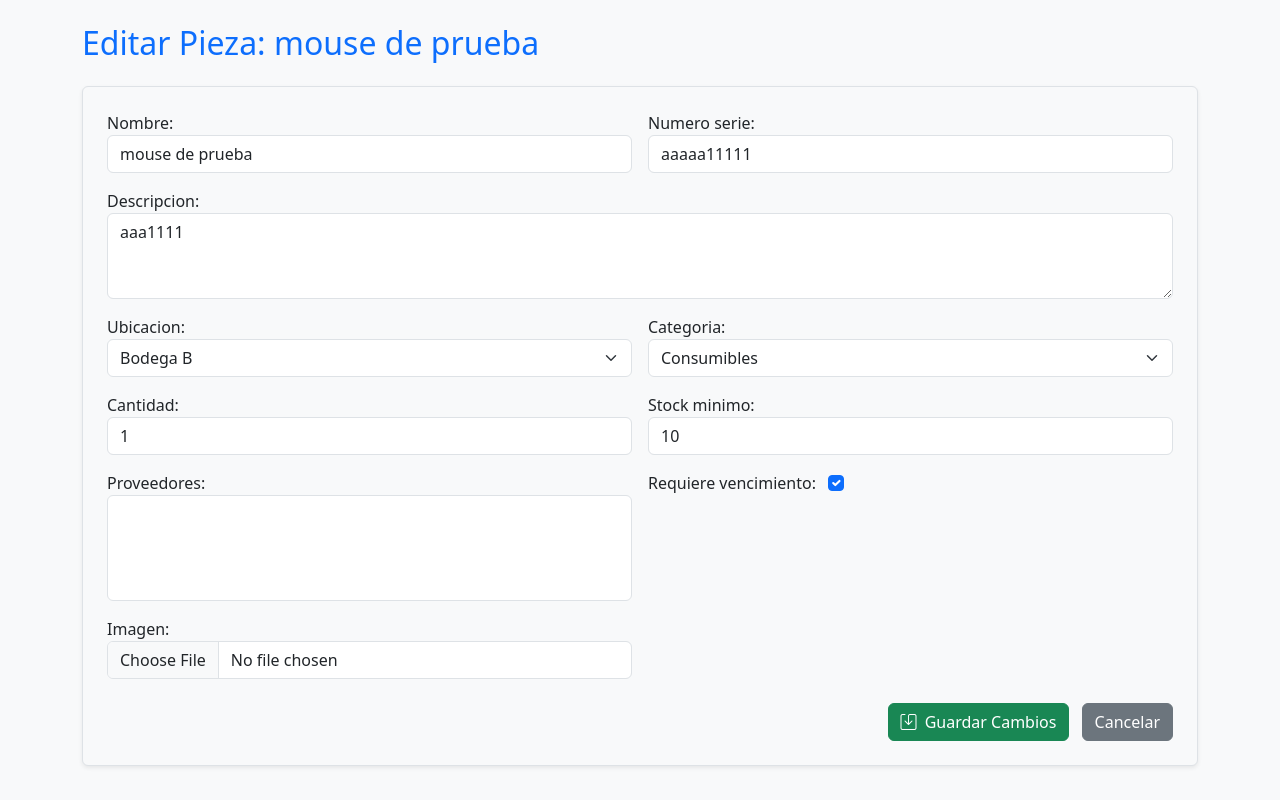
After one commit to Joaqquinn/maestranzas_unidas, a Django app: page /pieza/8/editar/ in a window 1280 px wide. The commit adds this page. Run offline with Django 5.2, Linux system fonts and the light colour scheme; data comes from the database, SQL or seed files in the repository; both versions use the stored data as it was after the commit; data that the repository does not hold is empty; some libraries are stand-ins or nearby versions.

Commit message:
feat: Add expiration date field to Pieza model and update forms, views, and templates for handling consumable items

```diff
--- a/config/urls.py
+++ b/config/urls.py
@@ -17,6 +17,8 @@ Including another URLconf
 from django.contrib import admin
 from django.urls import path, include
 from django.shortcuts import redirect
+from django.conf import settings
+from django.conf.urls.static import static
 
 
 def redirect_to_login(request):
@@ -26,6 +28,7 @@ urlpatterns = [
     path('admin/', admin.site.urls),
     path('', include('inventario.urls')),
     path('auth/', include('authentication.urls')),
+]
 
-
-]
+if settings.DEBUG:
+    urlpatterns += static(settings.MEDIA_URL, document_root=settings.MEDIA_ROOT)
--- a/inventario/forms.py
+++ b/inventario/forms.py
@@ -14,11 +14,40 @@ class PiezaForm(forms.ModelForm):
         fields = [
             'nombre', 'descripcion', 'numero_serie', 'ubicacion',
             'categoria', 'proveedores', 'cantidad', 'stock_minimo',
-            'requiere_vencimiento'
+            'requiere_vencimiento', 'fecha_vencimiento', 'imagen'
         ]
         widgets = {
             'descripcion': forms.Textarea(attrs={'rows': 3}),
+            'fecha_vencimiento': forms.DateInput(attrs={'type': 'date'}),
         }
+
+    def __init__(self, *args, **kwargs):
+        super().__init__(*args, **kwargs)
+
+    # Solo ocultar si ya existe el campo
+        if 'fecha_vencimiento' in self.fields:
+            if 'categoria' in self.data:
+                cat_id = self.data.get('categoria')
+                try:
+                    from .models import Categoria
+                    cat = Categoria.objects.get(id=cat_id)
+                    if cat.nombre.lower() != 'consumible':
+                        self.fields['fecha_vencimiento'].widget = forms.HiddenInput()
+                except Categoria.DoesNotExist:
+                    pass
+            elif self.instance.pk:
+                if self.instance.categoria and self.instance.categoria.nombre.lower() != 'consumible':
+                    self.fields['fecha_vencimiento'].widget = forms.HiddenInput()
+
+    def clean(self):
+        cleaned_data = super().clean()
+        categoria = cleaned_data.get('categoria')
+        fecha_vencimiento = cleaned_data.get('fecha_vencimiento')
+
+        if categoria and categoria.nombre.lower() == 'consumible' and not fecha_vencimiento:
+            self.add_error('fecha_vencimiento', 'Este campo es obligatorio para piezas consumibles.')
+
+
 
 
 class LoteForm(forms.ModelForm):
--- a/inventario/models.py
+++ b/inventario/models.py
@@ -21,10 +21,15 @@ class Pieza(models.Model):
     cantidad = models.PositiveIntegerField(default=0)
     stock_minimo = models.PositiveIntegerField(default=1)
     requiere_vencimiento = models.BooleanField(default=False)
+    fecha_vencimiento = models.DateField(null=True, blank=True)  # <- aquí
+
     imagen = models.ImageField(upload_to='imagenes_piezas/', null=True, blank=True)
 
     def __str__(self):
         return f"{self.nombre} ({self.numero_serie})"
+
+    def es_consumible(self):
+        return self.categoria.nombre.lower() == "Consumible"
 
 
 TIPO_MOVIMIENTO_CHOICES = [
--- /dev/null
+++ b/inventario/templates/inventario/editar_pieza.html
@@ -0,0 +1,70 @@
+{% extends 'authentication/base.html' %}
+{% load static %}
+{% load widget_tweaks %}
+
+{% block title %}Editar Pieza{% endblock %}
+
+{% block content %}
+<div class="container mt-4">
+    <h2 class="mb-4 text-primary">Editar Pieza: {{ pieza.nombre }}</h2>
+
+    <form method="post" enctype="multipart/form-data" class="border p-4 shadow-sm bg-light rounded">
+        {% csrf_token %}
+        <div class="row g-3">
+            <div class="col-md-6">
+                {{ form.nombre.label_tag }} {{ form.nombre|add_class:"form-control" }}
+            </div>
+            <div class="col-md-6">
+                {{ form.numero_serie.label_tag }} {{ form.numero_serie|add_class:"form-control" }}
+            </div>
+            <div class="col-12">
+                {{ form.descripcion.label_tag }} {{ form.descripcion|add_class:"form-control" }}
+            </div>
+            <div class="col-md-6">
+                {{ form.ubicacion.label_tag }} {{ form.ubicacion|add_class:"form-select" }}
+            </div>
+            <div class="col-md-6">
+                {{ form.categoria.label_tag }} {{ form.categoria|add_class:"form-select" }}
+            </div>
+            <div class="col-md-6">
+                {{ form.cantidad.label_tag }} {{ form.cantidad|add_class:"form-control" }}
+            </div>
+            <div class="col-md-6">
+                {{ form.stock_minimo.label_tag }} {{ form.stock_minimo|add_class:"form-control" }}
+            </div>
+            <div class="col-md-6">
+                {{ form.proveedores.label_tag }} {{ form.proveedores|add_class:"form-select" }}
+            </div>
+            <div class="col-md-6">
+                {{ form.requiere_vencimiento.label_tag }} {{ form.requiere_vencimiento|add_class:"form-check-input ms-2" }}
+            </div>
+            <div class="col-md-6" id="vencimiento-campo">
+                {{ form.fecha_vencimiento.label_tag }} {{ form.fecha_vencimiento|add_class:"form-control" }}
+            </div>
+            <div class="col-md-6">
+                {{ form.imagen.label_tag }} {{ form.imagen|add_class:"form-control" }}
+                {% if pieza.imagen %}
+                    <div class="mt-2">
+                        <img src="{{ pieza.imagen.url }}" class="img-thumbnail" style="max-height: 120px;">
+                    </div>
+                {% endif %}
+            </div>
+        </div>
+
+        <div class="mt-4 text-end">
+            <button type="submit" class="btn btn-success">
+                <i class="bi bi-save me-1"></i> Guardar Cambios
+            </button>
+            <a href="{% url 'pieza_detalle' pieza.id %}" class="btn btn-secondary ms-2">Cancelar</a>
+        </div>
+    </form>
+</div>
+
+<!-- JavaScript para mostrar u ocultar fecha de vencimiento -->
+
+<style>
+  #vencimiento-campo {
+    display: none;
+  }
+</style>
+{% endblock %}
--- a/inventario/urls.py
+++ b/inventario/urls.py
@@ -9,4 +9,5 @@ urlpatterns = [
     path('registrar_movimiento/', views.registrar_movimiento, name='registrar_movimiento'),
     path('lotes/registrar/', views.registrar_lote, name='registrar_lote'),
     path('precios/registrar/', views.registrar_precio, name='registrar_precio'),
+    path('pieza/<int:pk>/editar/', views.editar_pieza, name='editar_pieza'),
 ]
--- a/inventario/views.py
+++ b/inventario/views.py
@@ -110,13 +110,21 @@ def registrar_precio(request):
 
     return render(request, 'registrar_precio.html', {'form': form})
 
-
-
+def editar_pieza(request, pk):
+    pieza = get_object_or_404(Pieza, pk=pk)
+    if request.method == 'POST':
+        form = PiezaForm(request.POST, request.FILES, instance=pieza)
+        if form.is_valid():
+            form.save()
+            return redirect('pieza_detalle', pk=pieza.pk)
+    else:
+        form = PiezaForm(instance=pieza)
+    return render(request, 'inventario/editar_pieza.html', {'form': form, 'pieza': pieza})
 
 @login_required
 def registrar_pieza(request):
     if request.method == 'POST':
-        form = PiezaForm(request.POST)
+        form = PiezaForm(request.POST, request.FILES)
         if form.is_valid():
             form.save()
             messages.success(request, 'Pieza registrada correctamente.')
```
Also changed, not shown: inventario/templates/inventario/detalle_piezas.html (+38 -13 lines), inventario/templates/inventario/listar_piezas.html (+54 -18 lines), inventario/templates/inventario/registrar_pieza.html (+79 -6 lines), db.sqlite3, inventario/migrations/0010_pieza_fecha_vencimiento.py (added), media/imagenes_piezas/shopping.webp (added), media/imagenes_piezas/shopping_M9Ur2sV.webp (added), media/imagenes_piezas/shopping_hMJoBrQ.webp (added), media/imagenes_piezas/shopping_hWLPzWF.webp (added), 1 other file.
